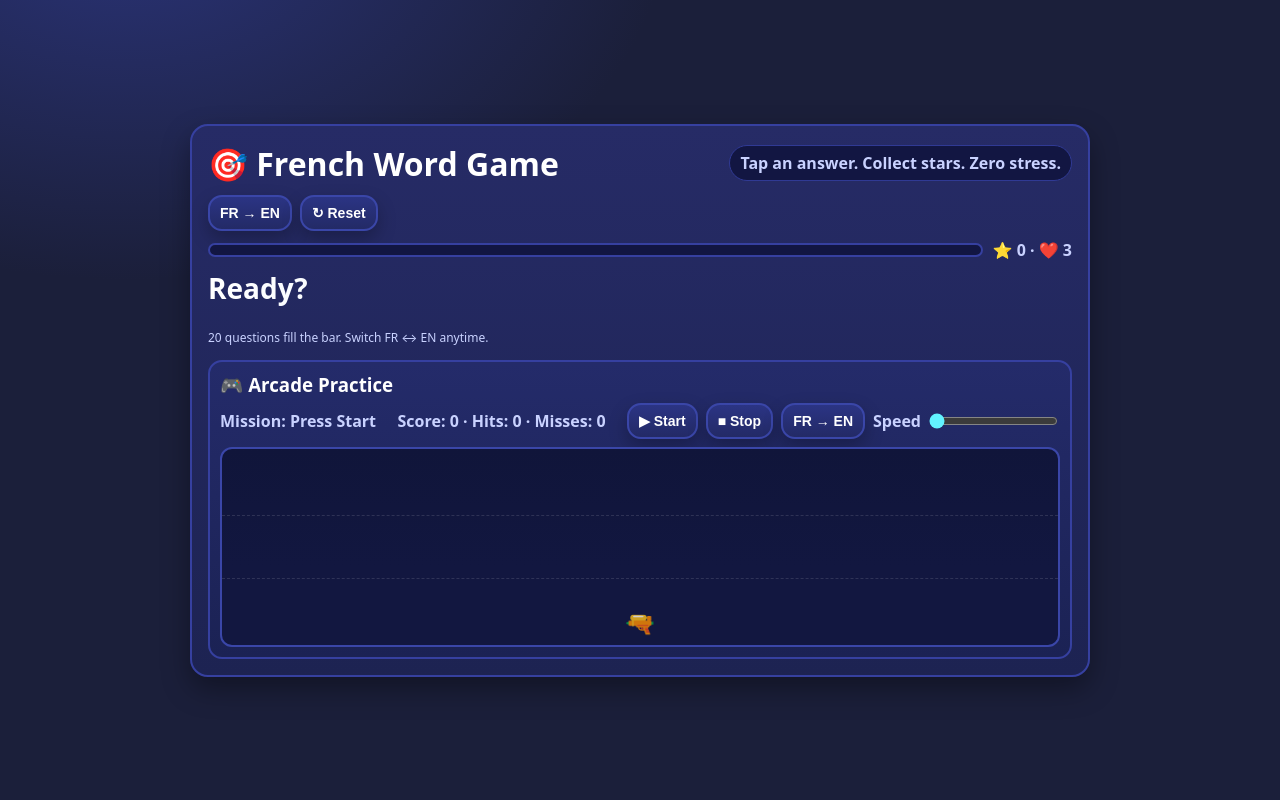
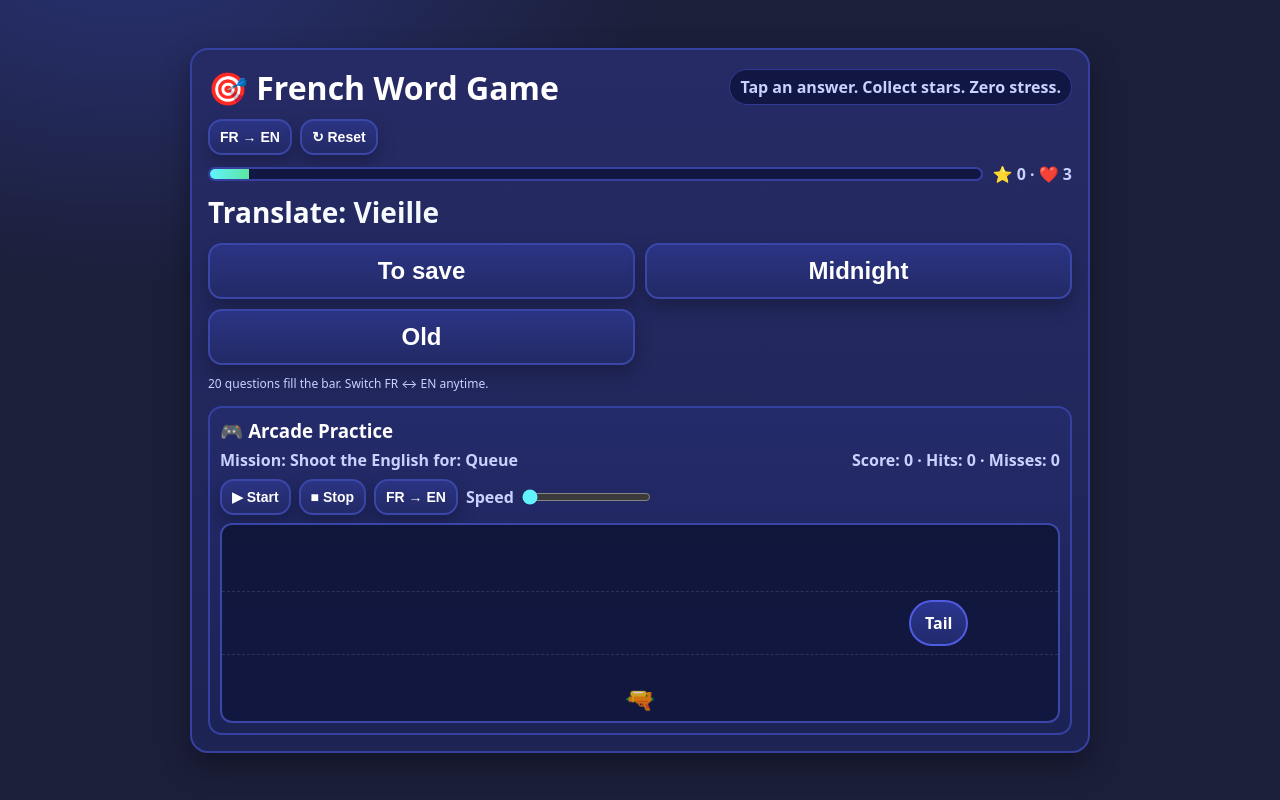
Before and after one commit to the-last-minute/learning, a plain HTML site: page index.html in a window 1280 px wide. Both pictures are taken after a click on the button "▶ Start". Drawn offline with Linux system fonts and the light colour scheme.

Commit message:
Add files via upload

```diff
--- a/index.html
+++ b/index.html
@@ -218,4 +218,175 @@ function buzz(freq=200){
     const a=new (window.AudioContext||window.webkitAudioContext)(); const o=a.createOscillator(), g=a.createGain();
     o.type="square"; o.frequency.value=freq; o.connect(g); g.connect(a.destination); g.gain.value=.06; o.start();
     setTimeout(()=>{ g.gain.exponentialRampToValueAtTime(0.00001,a.currentTime+0.05); o.stop(); a.close(); }, 180);
-  }catch
+  }catch{}
+}
+
+/* Confetti */
+const fx = $("fx"); const ctx = fx.getContext("2d");
+function size(){ fx.width=innerWidth; fx.height=innerHeight; } addEventListener("resize", size); size();
+let parts=[];
+function confetti(){
+  for(let i=0;i<18;i++){
+    parts.push({x:innerWidth*.5, y:120, vx:(Math.random()*6-3), vy:(Math.random()*-6-2), g:.25, a:1, s:3+Math.random()*3, h:Math.floor(Math.random()*360)});
+  }
+}
+function loop(){
+  ctx.clearRect(0,0,fx.width,fx.height);
+  parts.forEach(p=>{ p.vy+=p.g; p.x+=p.vx; p.y+=p.vy; p.a-=.02; });
+  parts = parts.filter(p=>p.a>0 && p.y<innerHeight+20);
+  parts.forEach(p=>{ ctx.globalAlpha=p.a; ctx.fillStyle=`hsl(${p.h} 90% 60%)`; ctx.fillRect(p.x,p.y,p.s,p.s); });
+  requestAnimationFrame(loop);
+}
+loop();
+
+/* ===================== SIMPLE ARCADE PRACTICE ===================== */
+let pRunning = false;
+let pDir = "FR2EN";
+let pScore = 0, pHits = 0, pMiss = 0;
+let currentMission = null;
+let currentTargetEl = null;
+let rafId = null;
+let px = 0;
+let speedPx = 1; // pixels per frame, controlled by slider
+
+const arena = $("arena");
+const mission = $("mission");
+const speedInput = $("speed");
+
+$("swapPracticeDir").onclick = ()=>{
+  pDir = pDir==="FR2EN" ? "EN2FR" : "FR2EN";
+  $("swapPracticeDir").textContent = pDir==="FR2EN" ? "FR → EN" : "EN → FR";
+  if(!pRunning) updateMission(); // show correct prompt when idle
+};
+
+speedInput.addEventListener("input", ()=>{
+  // map 1..4 to gentle speeds
+  const map = {1:1, 2:1.5, 3:2, 4:3};
+  speedPx = map[speedInput.value] || 1;
+});
+
+$("startPractice").onclick = startPractice;
+$("stopPractice").onclick  = stopPractice;
+
+function updatePracticeHUD(){
+  $("pScore").textContent = pScore;
+  $("pHits").textContent  = pHits;
+  $("pMiss").textContent  = pMiss;
+}
+
+function pickMission(){
+  const w = WORDS[Math.floor(Math.random()*WORDS.length)];
+  return { ask: pDir==="FR2EN" ? w.fr : w.en, ans: pDir==="FR2EN" ? w.en : w.fr };
+}
+
+function updateMission(){
+  if(!currentMission) currentMission = pickMission();
+  mission.textContent = pDir==="FR2EN"
+    ? `Shoot the English for: ${currentMission.ask}`
+    : `Shoot the French for: ${currentMission.ask}`;
+}
+
+function startPractice(){
+  if(pRunning) return;
+  pRunning = true;
+  pScore = 0; pHits = 0; pMiss = 0; updatePracticeHUD();
+  currentMission = pickMission();
+  clearArena();
+  spawnTarget();
+  loopTarget();
+}
+
+function stopPractice(){
+  pRunning = false;
+  cancelAnimationFrame(rafId);
+  rafId = null;
+  clearArena();
+  updateMission();
+}
+
+function clearArena(){
+  arena.innerHTML = '<div class="lane"></div><div class="canon">🔫</div>';
+  currentTargetEl = null;
+}
+
+function spawnTarget(){
+  // decide if this target is the correct translation or a random distractor
+  const correctText = currentMission.ans;
+  const distractorPool = shuffle(WORDS.map(w => pDir==="FR2EN" ? w.en : w.fr).filter(t => t !== correctText));
+  const isCorrect = Math.random() < 0.5; // half the time correct
+  const text = isCorrect ? correctText : distractorPool[0];
+
+  const t = document.createElement("div");
+  t.className = "target" + (isCorrect ? "" : " bad");
+  t.textContent = text;
+  t.dataset.correct = isCorrect ? "1" : "0";
+  arena.appendChild(t);
+
+  // start just off the right edge
+  px = arena.clientWidth + 20;
+  t.style.left = px + "px";
+  currentTargetEl = t;
+
+  t.addEventListener("click", ev=>{
+    if(!pRunning || !currentTargetEl) return;
+    const ok = t.dataset.correct === "1";
+    if(ok){
+      pHits++; pScore += 5; kaboom(ev.clientX, ev.clientY, "💥");
+      // new mission after a correct hit
+      currentMission = pickMission();
+      updatePracticeHUD();
+      updateMission();
+    }else{
+      pMiss++; pScore = Math.max(0, pScore - 2); kaboom(ev.clientX, ev.clientY, "💢");
+      updatePracticeHUD();
+      // keep the same mission so he waits for the real one
+    }
+    // remove and spawn the next target
+    t.remove();
+    currentTargetEl = null;
+    spawnTarget();
+  });
+
+  updateMission();
+}
+
+function loopTarget(){
+  if(!pRunning || !currentTargetEl){ if(pRunning) rafId = requestAnimationFrame(loopTarget); return; }
+  px -= speedPx; // move left
+  currentTargetEl.style.left = px + "px";
+
+  if(px < -currentTargetEl.offsetWidth - 20){
+    // escaped off the left
+    if(currentTargetEl.dataset.correct === "1"){
+      pMiss++; updatePracticeHUD();
+      // new mission if we missed the correct one
+      currentMission = pickMission();
+    }
+    currentTargetEl.remove();
+    currentTargetEl = null;
+    spawnTarget();
+  }
+  rafId = requestAnimationFrame(loopTarget);
+}
+
+function kaboom(pxAbs, pyAbs, emoji){
+  const r = arena.getBoundingClientRect();
+  const e = document.createElement("div");
+  e.className = "boom";
+  e.textContent = emoji;
+  e.style.left = (pxAbs - r.left - 14) + "px";
+  e.style.top  = (pyAbs - r.top  - 14) + "px";
+  arena.appendChild(e);
+  setTimeout(()=>e.remove(), 400);
+}
+
+/* Start the quiz immediately */
+updateHUD();
+nextQ();
+
+/* Initialize practice UI */
+updateMission();
+speedInput.dispatchEvent(new Event("input")); // set initial speed
+</script>
+</body>
+</html>
```
